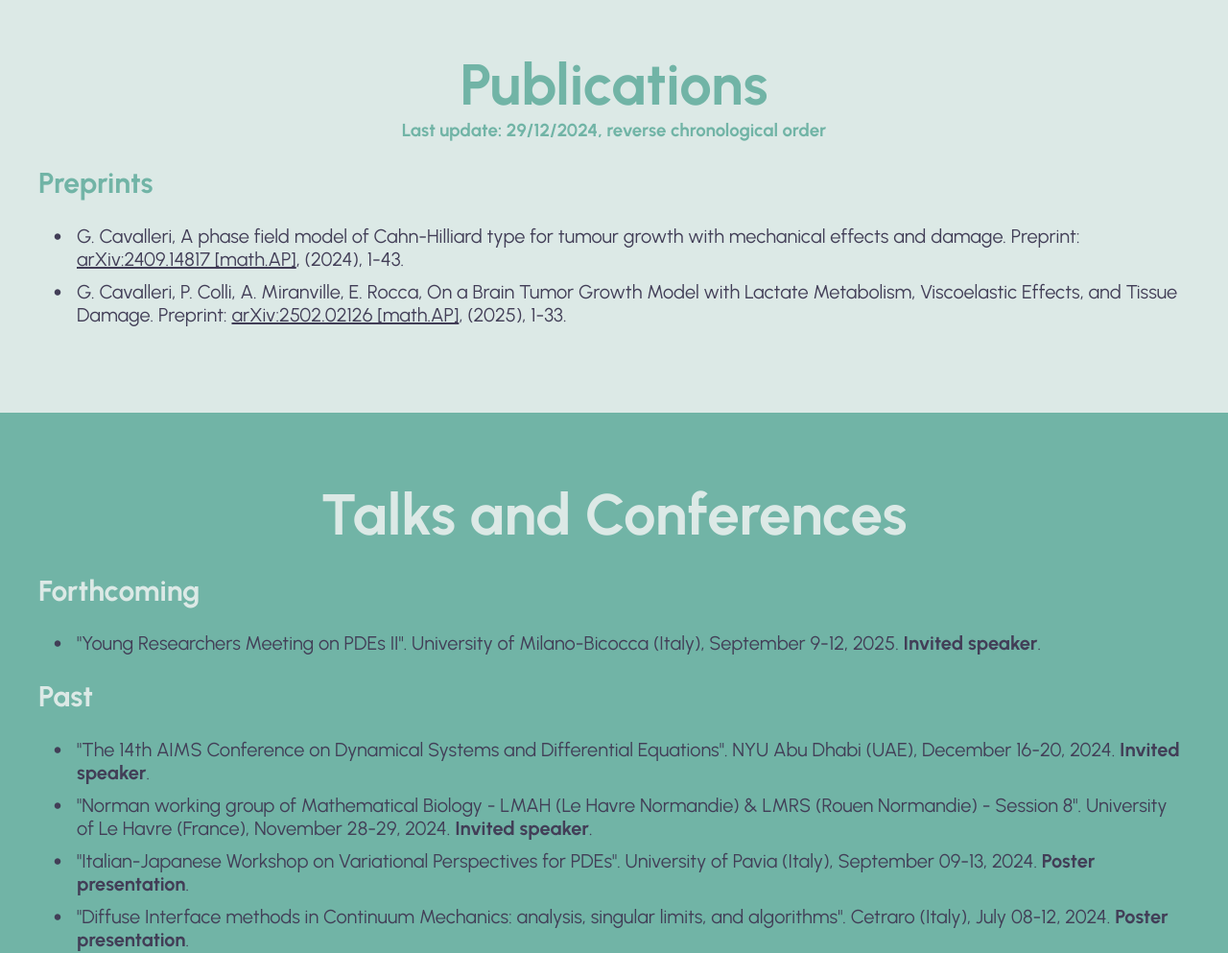
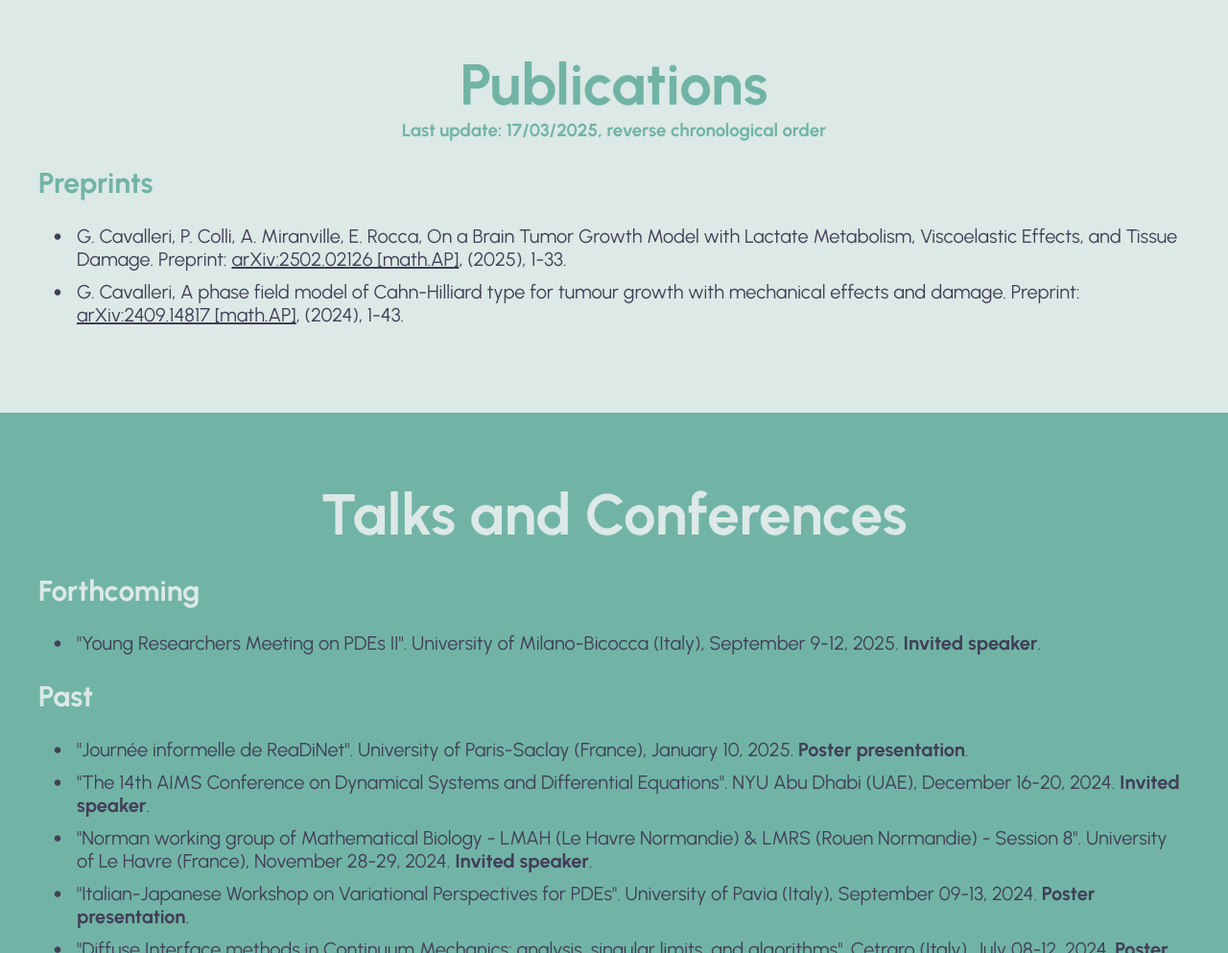
Before and after one commit to GiuliaCavalleri/giuliacavalleri.github.io, a plain HTML site: page index.html in a window 1280 px wide. Shown: the part 660-1653 px from the top of the page at 96% size. Drawn offline with Linux system fonts and the light colour scheme.

Commit message:
Update curriculum and index file
Aggiunta una conferenza

```diff
--- a/index.html
+++ b/index.html
@@ -47,11 +47,11 @@
 		</div>
 		<div id="publications" class="section section-chiara">
 			<h1>Publications</h1>
-			<h3>Last update: 29/12/2024, reverse chronological order</h3>
+			<h3>Last update: 17/03/2025, reverse chronological order</h3>
 			<h2>Preprints</h2>
 			<ul class="fa-ul">
+				<li><span class="fa-li"><i class="fa-solid fa-3xs fa-circle"></i></span>G. Cavalleri, P. Colli, A. Miranville, E. Rocca, On a Brain Tumor Growth Model with Lactate Metabolism, Viscoelastic Effects, and Tissue Damage. Preprint: <a href="https://arxiv.org/abs/2502.02126" target="_blank">arXiv:2502.02126 [math.AP]</a>, (2025), 1-33.</li>
 				<li><span class="fa-li"><i class="fa-solid fa-3xs fa-circle"></i></span>G. Cavalleri, A phase field model of Cahn-Hilliard type for tumour growth with mechanical effects and damage. Preprint: <a href="https://arxiv.org/abs/2409.14817" target="_blank">arXiv:2409.14817 [math.AP]</a>, (2024), 1-43.</li>
-				<li><span class="fa-li"><i class="fa-solid fa-3xs fa-circle"></i></span>G. Cavalleri, P. Colli, A. Miranville, E. Rocca, On a Brain Tumor Growth Model with Lactate Metabolism, Viscoelastic Effects, and Tissue Damage. Preprint: <a href="https://arxiv.org/abs/2502.02126" target="_blank">arXiv:2502.02126 [math.AP]</a>, (2025), 1-33.</li>
 			</ul>
 		</div>
 		<div id="events" class="section section-scura">
@@ -62,6 +62,7 @@
 			</ul>
 			<h2>Past</h2>
 			<ul class="fa-ul">
+				<li><span class="fa-li"><i class="fa-solid fa-3xs fa-circle"></i></span> "Journée informelle de ReaDiNet". University of Paris-Saclay (France), January 10, 2025. <b>Poster presentation</b>.</li>
 				<li><span class="fa-li"><i class="fa-solid fa-3xs fa-circle"></i></span> "The 14th AIMS Conference on Dynamical Systems and Differential Equations". NYU Abu Dhabi (UAE), December 16-20, 2024. <b>Invited speaker</b>.</li>
 				<li><span class="fa-li"><i class="fa-solid fa-3xs fa-circle"></i></span> "Norman working group of Mathematical Biology - LMAH (Le Havre Normandie) & LMRS (Rouen Normandie) - Session 8". University of Le Havre (France), November 28-29, 2024. <b>Invited speaker</b>.</li>
 				<li><span class="fa-li"><i class="fa-solid fa-3xs fa-circle"></i></span> "Italian-Japanese Workshop on Variational Perspectives for PDEs". University of Pavia (Italy), September 09-13, 2024. <b>Poster presentation</b>.</li>
```
Also changed, not shown: 1 other file.
